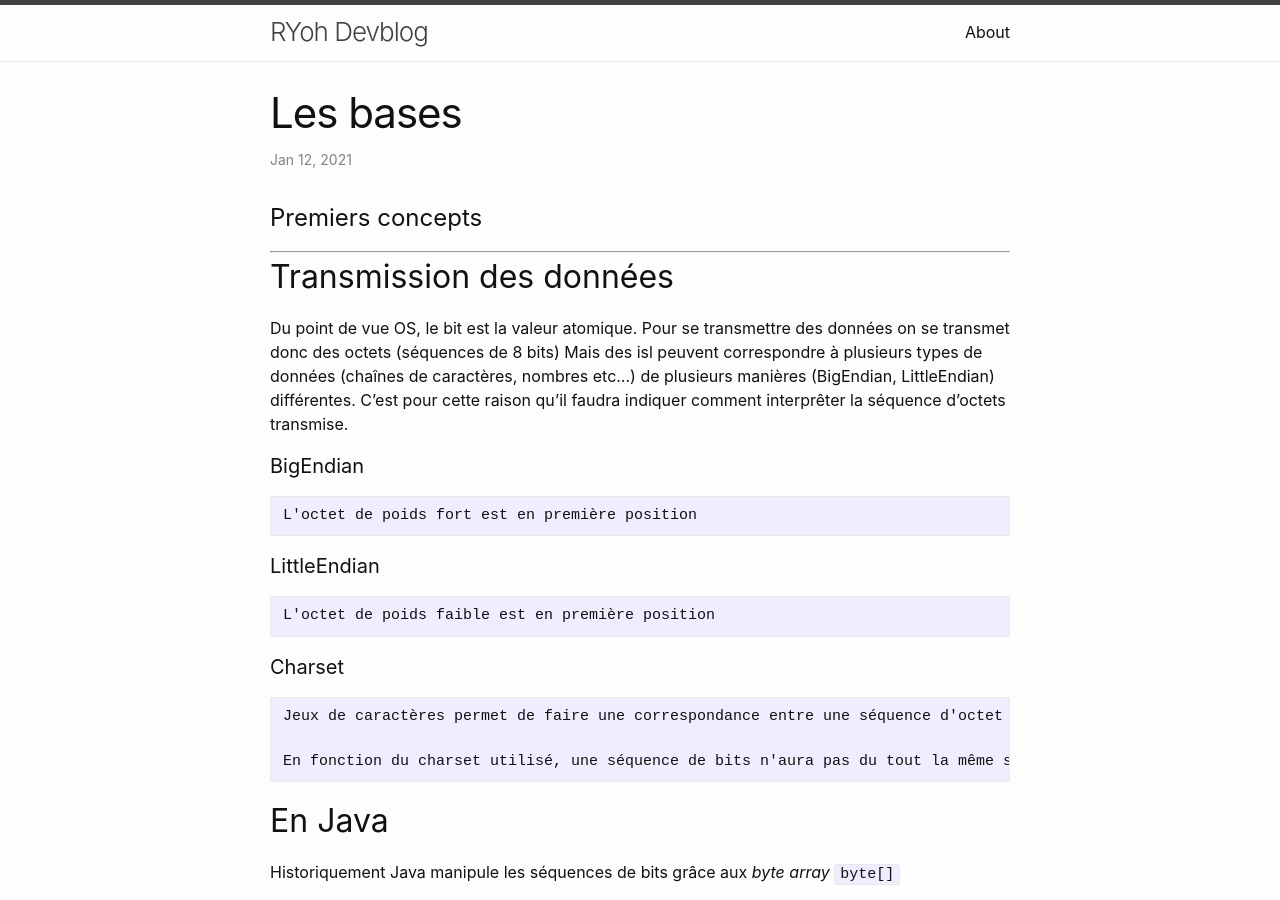
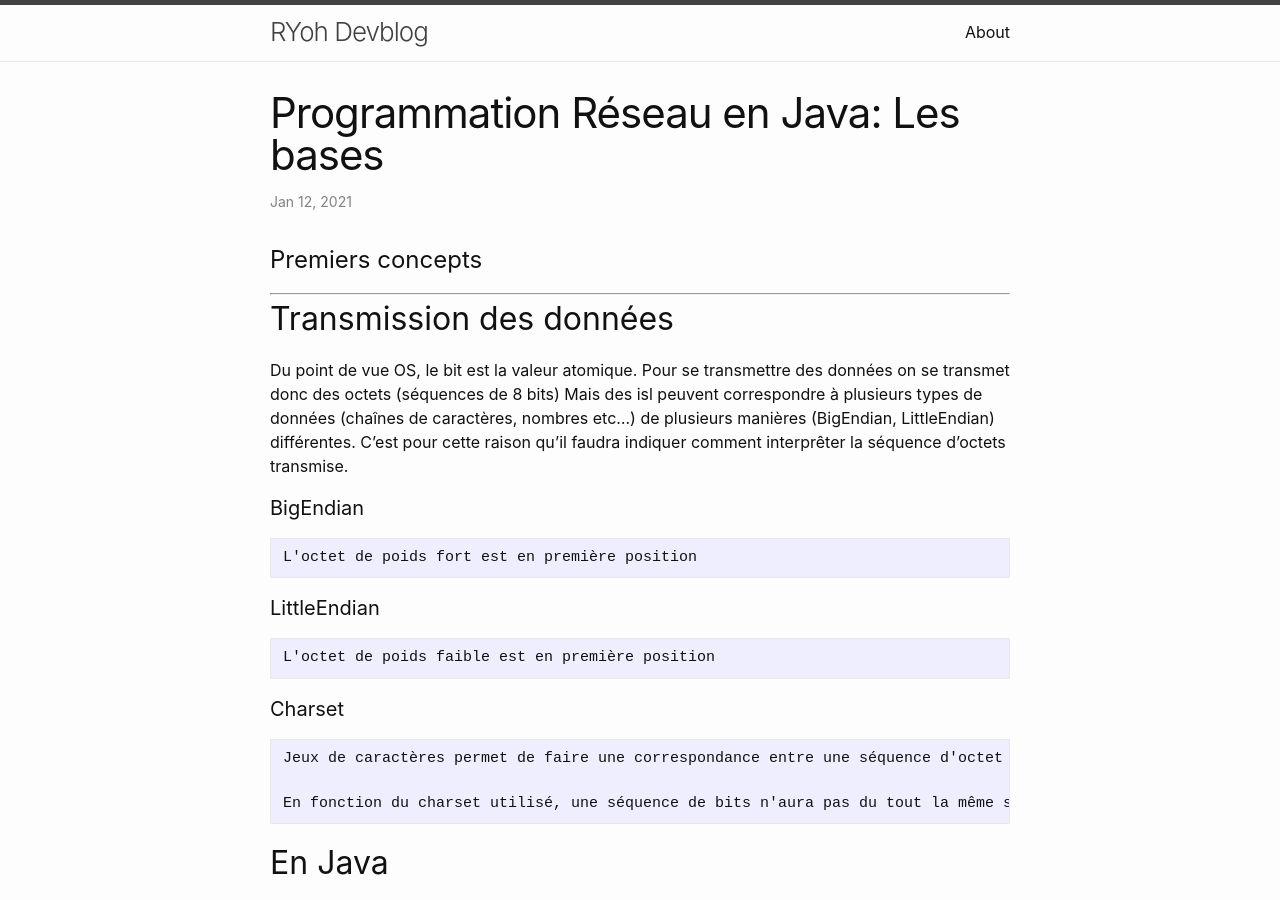
Before and after one commit to YohanRameau/YohanRameau.github.io, a Jekyll site: the page built from _posts/2020-01-14-basicByteBuffers.md, in a window 1280 px wide and 900 px high. Built offline with Jekyll 4.4.1, drawn with Linux system fonts in a browser that asks for light colours.

Commit message:
update: rename title first course

```diff
--- a/_posts/2020-01-14-basicByteBuffers.md
+++ b/_posts/2020-01-14-basicByteBuffers.md
@@ -1,6 +1,6 @@
 ---
 layout: post
-title:  "Les bases"
+title:  "Programmation Réseau en Java: Les bases"
 date:   2021-01-13  00:49:08 +0200
 categories: programmation réseau java
 ---
```
